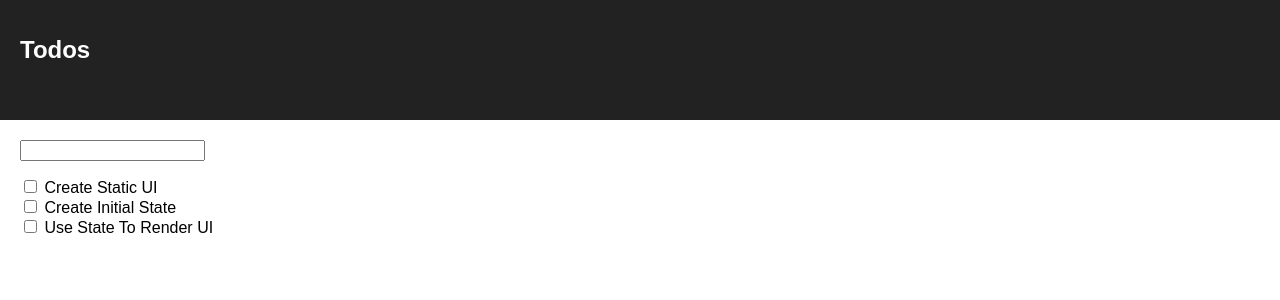
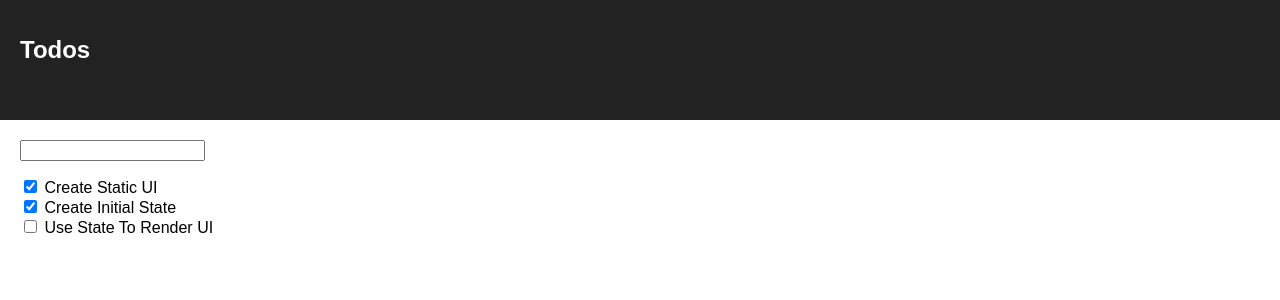
Before and after one commit to reyesmhelvin/Todos-React-with-Redux-, a React (Create React App) app: page / in a window 1280 px wide. Shown: the top 300 px of the page. Built offline with nearby package versions, Linux system fonts and the light colour scheme.

Commit message:
Render in React Based on a Global State Object

```diff
--- a/src/App.js
+++ b/src/App.js
@@ -14,15 +14,11 @@ class App extends Component {
           </form>
           <div className="todo-list">
             <ul>
-              <li>
-                <input type="checkbox"/> Create Static UI
-              </li>
-              <li>
-                <input type="checkbox"/> Create Initial State
-              </li>
-              <li>
-                <input type="checkbox"/> Use State To Render UI
-              </li>
+              {this.props.todos.map(todo => (
+                <li key={todo.id}>
+                  <input type="checkbox" defaultChecked={todo.isComplete}/> {todo.name}
+                </li>
+              ))}
             </ul>
           </div>
         </div>
--- a/src/index.js
+++ b/src/index.js
@@ -4,5 +4,12 @@ import './index.css';
 import App from './App';
 import registerServiceWorker from './registerServiceWorker';
 
-ReactDOM.render(<App />, document.getElementById('root'));
+const state = {
+    todos: [
+        {id: 1, name:"Create Static UI", isComplete: true},
+        {id: 2, name:"Create Initial State", isComplete: true},
+        {id: 3, name:"Use State To Render UI", isComplete: false}
+    ]
+}
+ReactDOM.render(<App todos={state.todos}/>, document.getElementById('root'));
 registerServiceWorker();
```
